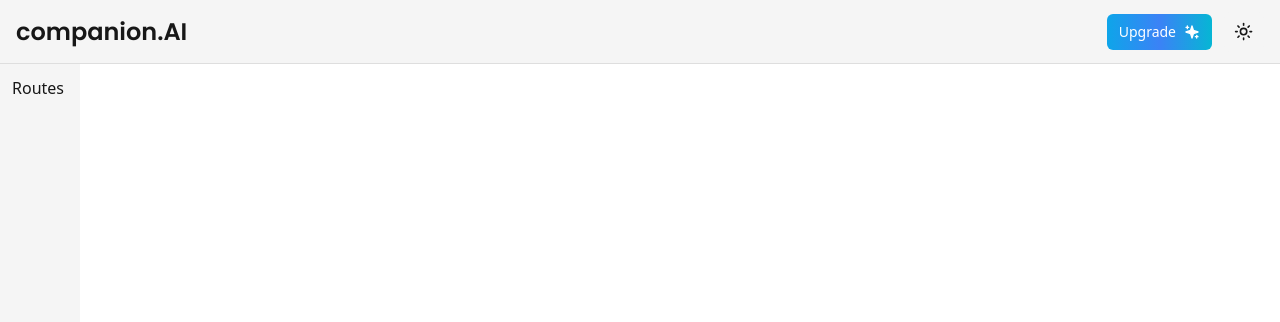
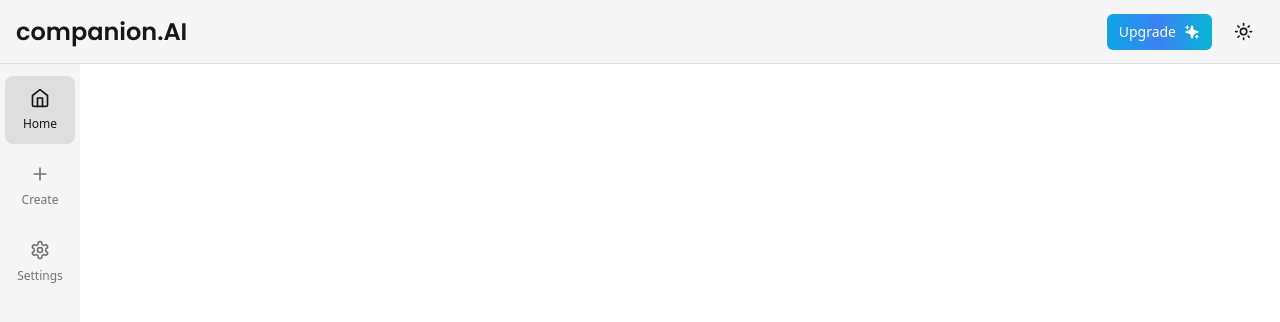
Before and after one commit to tanayvaswani/companion-ai, a Next.js app: page / in a window 1280 px wide. Shown: the top 322 px of the page. Built offline with nearby package versions, Linux system fonts and the light colour scheme.

Commit message:
feat: sidebar

```diff
--- a/components/sidebar.tsx
+++ b/components/sidebar.tsx
@@ -1,10 +1,60 @@
 "use client";
 
+import { HomeIcon, Plus, Settings } from "lucide-react";
+import { usePathname } from "next/navigation";
+import { useRouter } from "next/router";
+
+import { cn } from "@/lib/utils";
+
 const Sidebar = () => {
+  const pathname = usePathname();
+  const router = useRouter()
+
+  const routes = [
+    {
+      icon: <HomeIcon className="h-5 w-5" />,
+      href: "/",
+      label: "Home",
+      pro: false,
+    },
+    {
+      icon: <Plus className="h-5 w-5" />,
+      href: "/companion/new",
+      label: "Create",
+      pro: true,
+    },
+    {
+      icon: <Settings className="h-5 w-5" />,
+      href: "/settings",
+      label: "Settings",
+      pro: false,
+    },
+  ];
+
+  const onNavigate = (url: string, pro: boolean) => {
+    // TODO: CHECK IF PRO
+  };
+
   return (
     <div className="space-y-4 flex flex-col h-full text-primary bg-secondary">
-      <div className="p-3 flex-1 justify-center">
-        <div className="space-y-2">Routes</div>
+      <div className="p-3 flex-1 flex justify-center">
+        <div className="space-y-2">
+          {routes.map((route, index) => {
+            return (
+              <div
+                key={index}
+                className={cn(
+                  "text-muted-foreground text-xs group flex p-3 w-full justify-start font-medium cursor-pointer hover:text-primary hover:bg-primary/10 rounded-lg transition",
+                  pathname === route.href && "bg-primary/10 text-primary "
+                )}
+              >
+                <div className="flex flex-col gap-y-2 items-center flex-1">
+                  {route.icon} {route.label}
+                </div>
+              </div>
+            );
+          })}
+        </div>
       </div>
     </div>
   );
```
